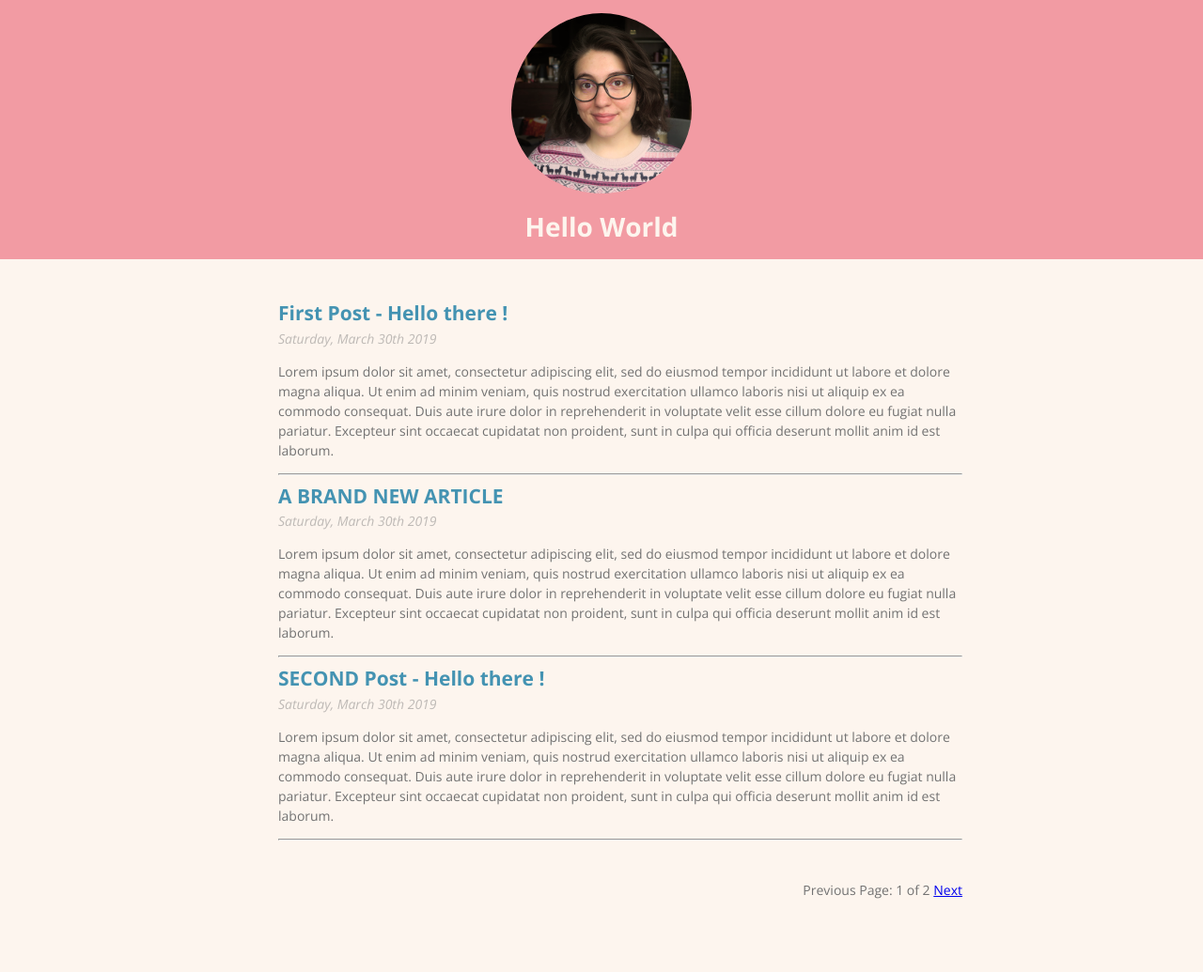
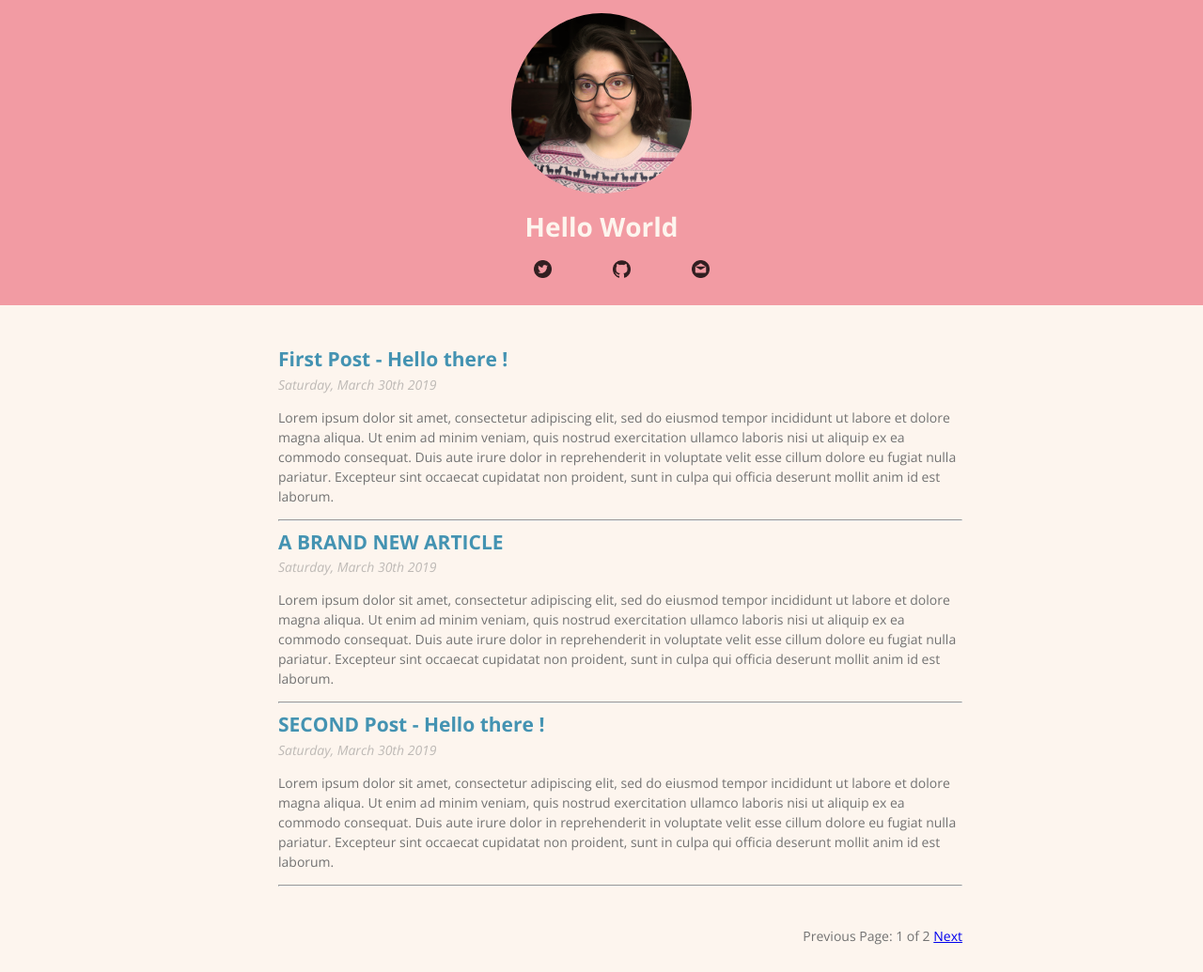
Before and after one commit to LilyHottelet/dev-blog, a Jekyll site: the page built from index.html, in a window 1280 px wide. Shown: the whole page at 94% size. Built offline with Jekyll 4.4.1, drawn with Linux system fonts in a browser that asks for light colours; the list of posts is cut into pages by our own code; before the commit the page ends 986 px from its top, so only the background shows below that.

Commit message:
Tried adding navigation at the top

```diff
--- a/_layouts/default.html
+++ b/_layouts/default.html
@@ -19,6 +19,13 @@
           <img class="header_portrait"src="{{site.logo | relative_url}}" alt="Logo" />
         {% endif %}
         <h1><a href="{{ "/" | absolute_url }}">{{ site.title }}</a></h1>
+        <navigation>
+          <ul class="footer_nav">
+            <li class="footer_nav_element"><a class="footer_nav_link footer_nav_link-twitter"href="#"></a></li>
+            <li class="footer_nav_element"><a class="footer_nav_link footer_nav_link-github"href="#"></a></li>
+            <li class="footer_nav_element"><a class="footer_nav_link footer_nav_link-email"href="#"></a></li>
+          </ul>
+        </navigation>
         </div>
 
 
```
